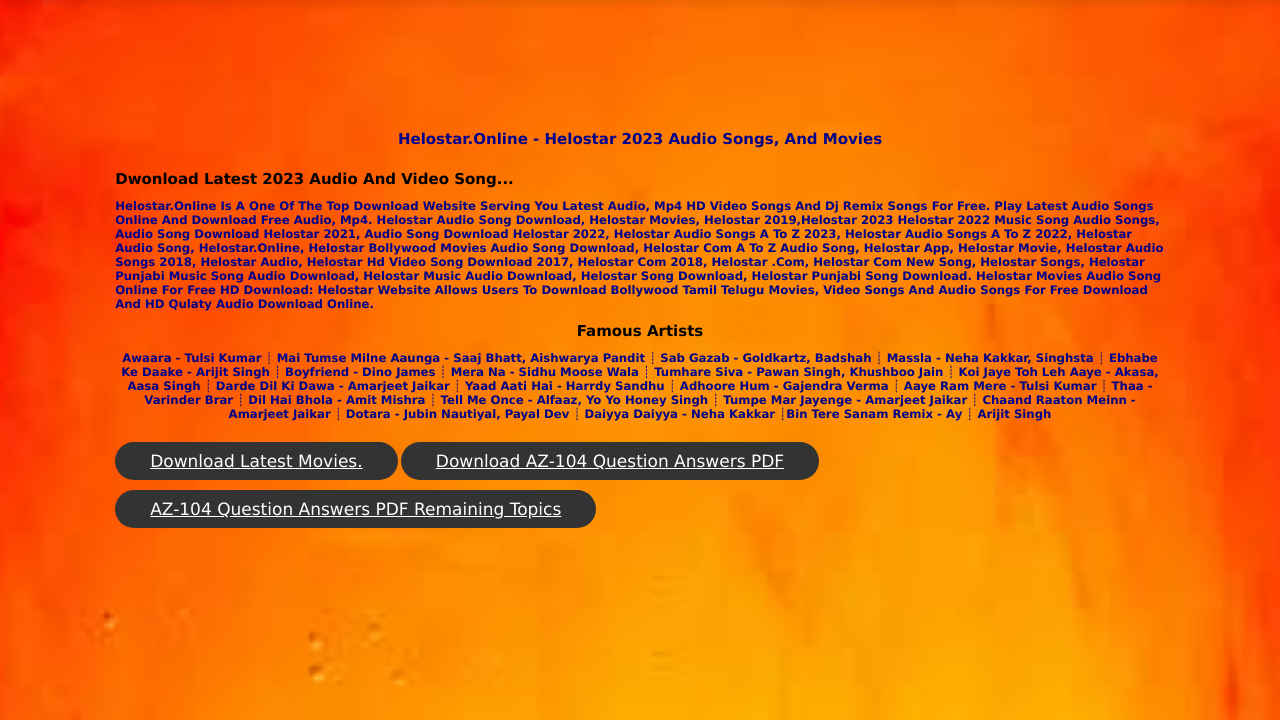
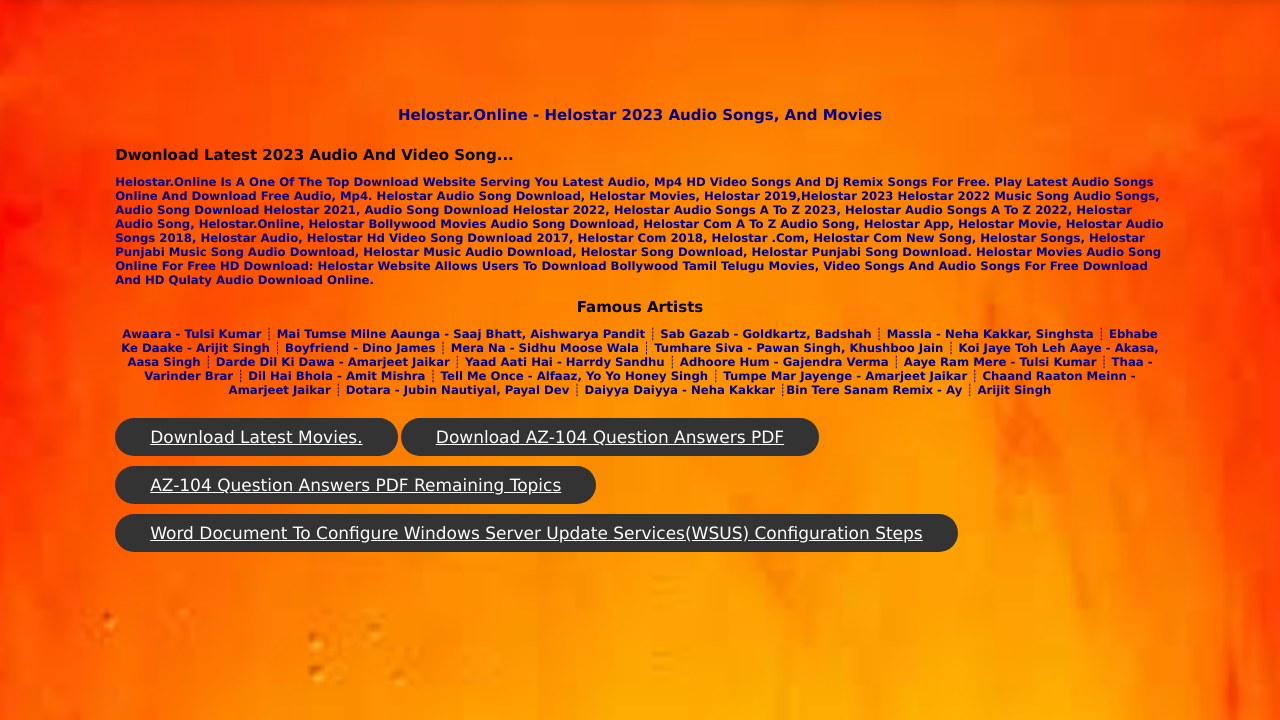
Before and after one commit to Dharmendra967032/helostar.online, a plain HTML site: page index.html in a window 1280 px wide. Shown: the part 77-797 px from the top of the page. Drawn offline with Linux system fonts and the light colour scheme.

Commit message:
Update index.html

```diff
--- a/index.html
+++ b/index.html
@@ -69,6 +69,7 @@
         <a href="file:///C:/Users/Dharmendra/Desktop/helostar.online/index.html#Movies" class="btn">Download Latest Movies.</a>
         <a href="https://drive.google.com/file/d/1Eu7pA_hycF2QqiIPlRC36IwRpDEkqwmN/view?usp=sharing" class="btn">Download AZ-104 Question Answers PDF</a>
         <a href="https://drive.google.com/file/d/1H2LXbp2Jhn7CdAbCow_fjiFiGLSN2YmT/view?usp=sharing" class="btn"> AZ-104 Question Answers PDF Remaining topics</a>
+        <a href="https://docs.google.com/document/d/1uzq9UGy-egPcw0vgOGq2zHMWEvEL-AlA/edit?usp=sharing&ouid=101759691565386552661&rtpof=true&sd=true" class="btn"> Word Document to Configure Windows Server Update Services(WSUS) Configuration steps</a>
     </br>
     </div>
 </section>
```
